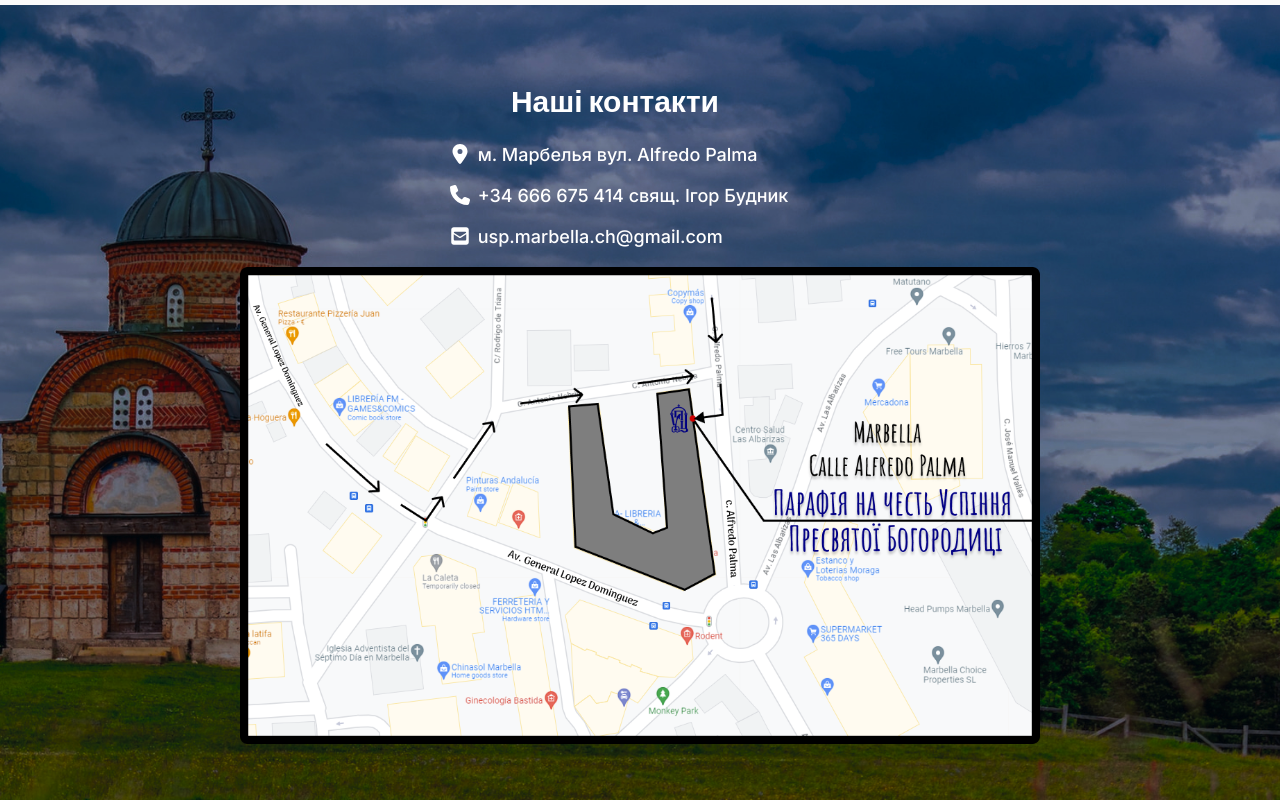
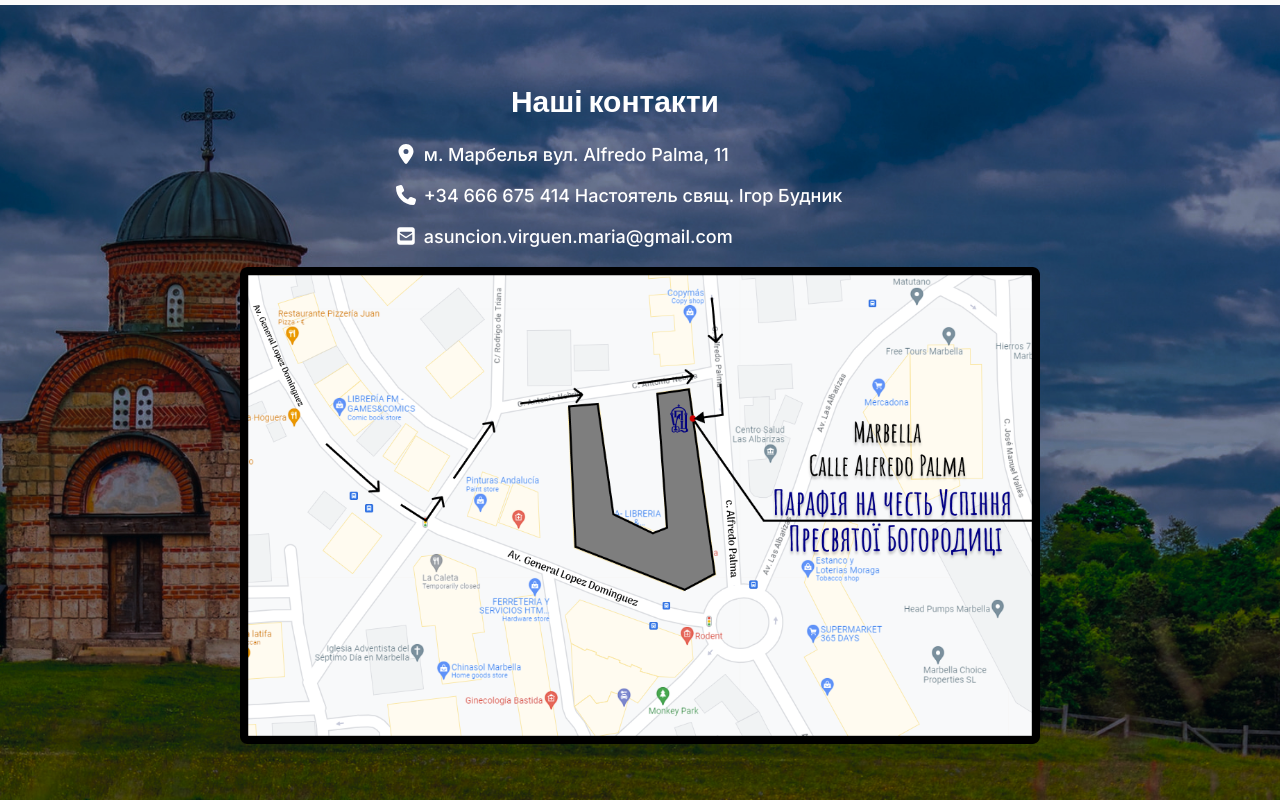
Before and after one commit to disverst/uspinnia-marbella-church, a Next.js app: page / in a window 1280 px wide. Shown: the part 1103-1903 px from the top of the page. Built offline with nearby package versions, Linux system fonts and the light colour scheme.

Commit message:
Changed e-mail

```diff
--- a/components/zFooterSection/footer-section.tsx
+++ b/components/zFooterSection/footer-section.tsx
@@ -8,18 +8,18 @@ import classes from './footer-section.module.css';
 export default function FooterSection() {
   const contactLinks = [
     {
-      text: 'м. Марбелья вул. Alfredo Palma',
+      text: 'м. Марбелья вул. Alfredo Palma, 11',
       href: 'https://maps.app.goo.gl/wYvLiS2zGRWotjgZ9',
       icon: <MapIcon />,
     },
     {
-      text: '+34 666 675 414 свящ. Ігор Будник',
+      text: '+34 666 675 414 Настоятель свящ. Ігор Будник',
       href: 'tel:+34666675414',
       icon: <PhoneIcon />,
     },
     {
-      text: 'usp.marbella.ch@gmail.com',
-      href: 'mailto:usp.marbella.ch@gmail.com',
+      text: 'asuncion.virguen.maria@gmail.com',
+      href: 'mailto:asuncion.virguen.maria@gmail.com',
       icon: <MailIcon />,
     },
   ];
```
